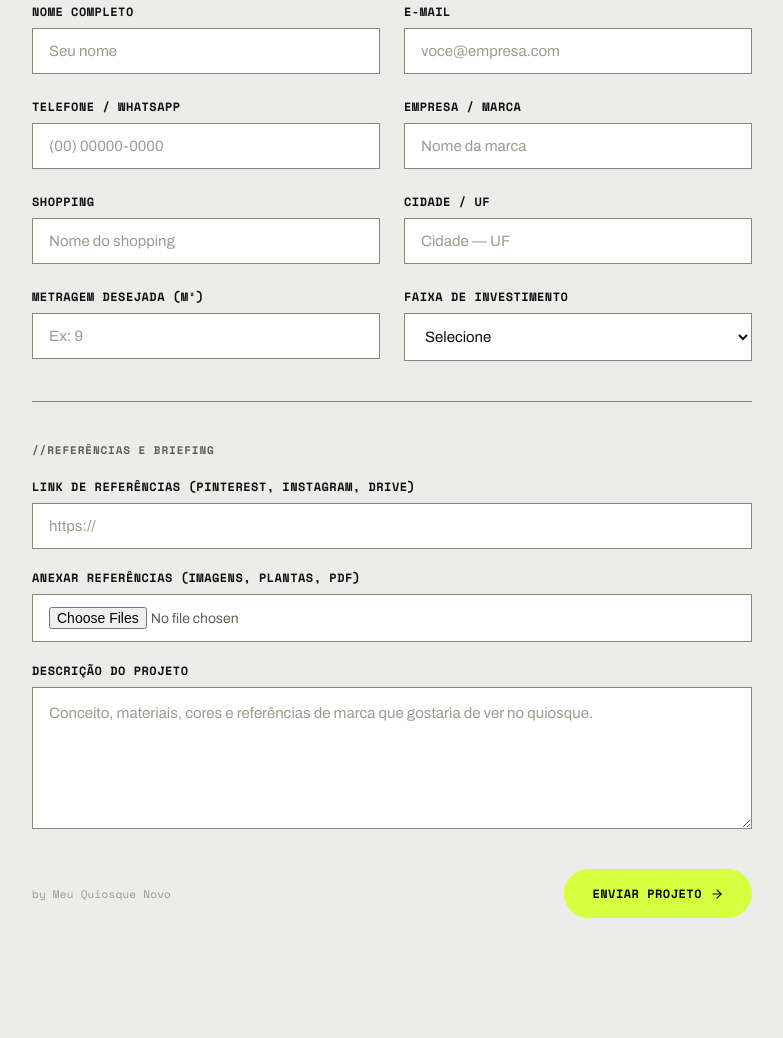
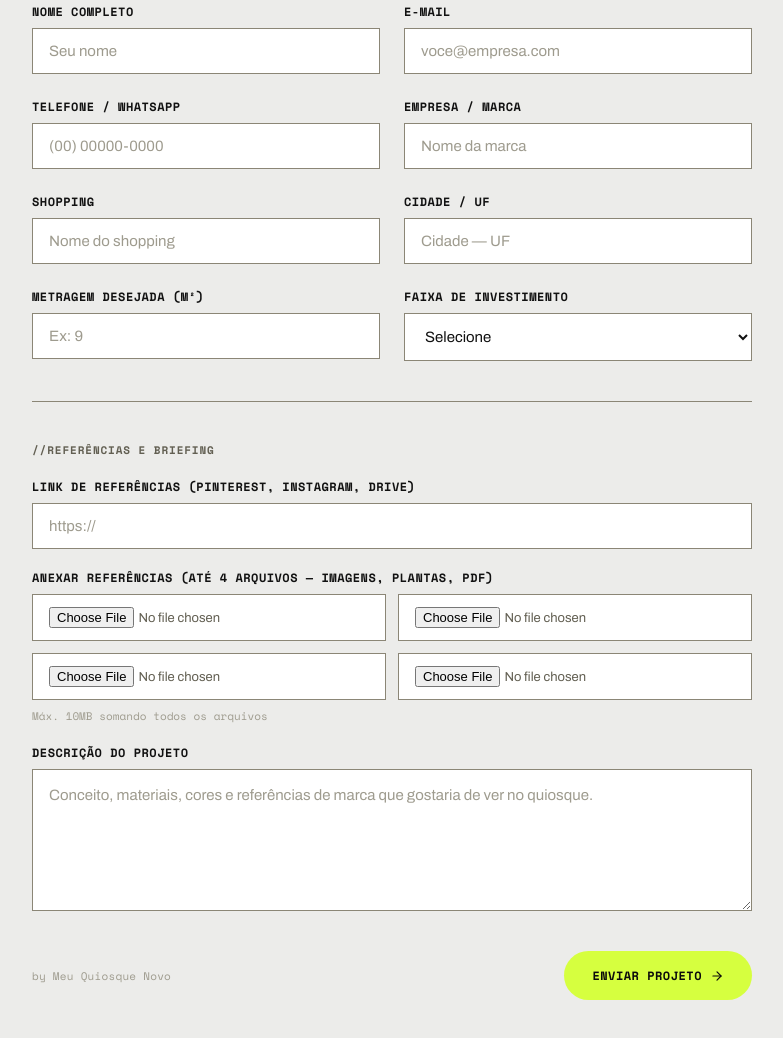
Before and after one commit to eddiemaverickjr-commits/briefingquiosque, a plain HTML site: page index.html in a window 1280 px wide. Shown: the part 429-1467 px from the top of the page, without its empty margins (248-1031 px from the left). Before the commit the page ends 1443 px from the top, so only its background shows below. Drawn offline with nearby package versions, Linux system fonts and the light colour scheme.

Commit message:
Add files via upload

```diff
--- a/index.html
+++ b/index.html
@@ -113,8 +113,14 @@
         </div>
 
         <div style="display: flex; flex-direction: column; gap: 8px;">
-          <label for="arquivos" style="font-family: 'Space Mono', 'SFMono-Regular', Consolas, monospace; font-size: 12px; font-weight: 700; letter-spacing: 0.04em; text-transform: uppercase; color: #111111;">Anexar referências (imagens, plantas, PDF)</label>
-          <input id="arquivos" name="attachment" type="file" multiple accept="image/*,.pdf" style="width: 100%; padding: 12px 16px; font-size: 14px; color: #625f52; background: #ffffff; border: 1px solid #8b8676; border-radius: 0px;">
+          <label for="arquivo1" style="font-family: 'Space Mono', 'SFMono-Regular', Consolas, monospace; font-size: 12px; font-weight: 700; letter-spacing: 0.04em; text-transform: uppercase; color: #111111;">Anexar referências (até 4 arquivos — imagens, plantas, PDF)</label>
+          <div class="field-grid" style="display: grid; grid-template-columns: repeat(2, minmax(0, 1fr)); gap: 12px;">
+            <input id="arquivo1" name="attachment" type="file" accept="image/*,.pdf" style="width: 100%; padding: 12px 16px; font-size: 13px; color: #625f52; background: #ffffff; border: 1px solid #8b8676; border-radius: 0px;">
+            <input id="arquivo2" name="attachment2" type="file" accept="image/*,.pdf" style="width: 100%; padding: 12px 16px; font-size: 13px; color: #625f52; background: #ffffff; border: 1px solid #8b8676; border-radius: 0px;">
+            <input id="arquivo3" name="attachment3" type="file" accept="image/*,.pdf" style="width: 100%; padding: 12px 16px; font-size: 13px; color: #625f52; background: #ffffff; border: 1px solid #8b8676; border-radius: 0px;">
+            <input id="arquivo4" name="attachment4" type="file" accept="image/*,.pdf" style="width: 100%; padding: 12px 16px; font-size: 13px; color: #625f52; background: #ffffff; border: 1px solid #8b8676; border-radius: 0px;">
+          </div>
+          <span style="font-family: 'Space Mono', 'SFMono-Regular', Consolas, monospace; font-size: 11px; color: #9e9b8e;">Máx. 10MB somando todos os arquivos</span>
         </div>
 
         <div style="display: flex; flex-direction: column; gap: 8px;">
```
